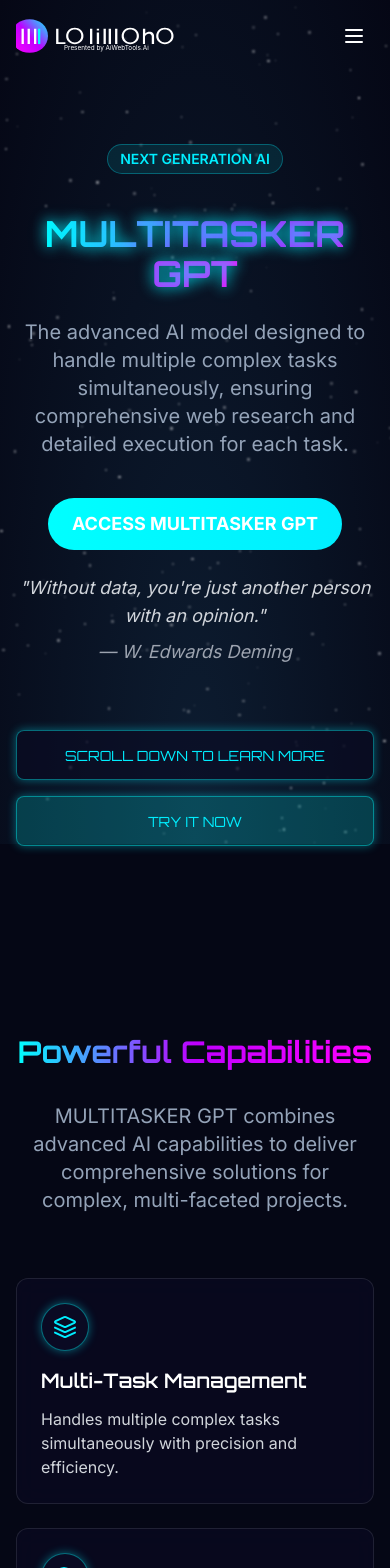
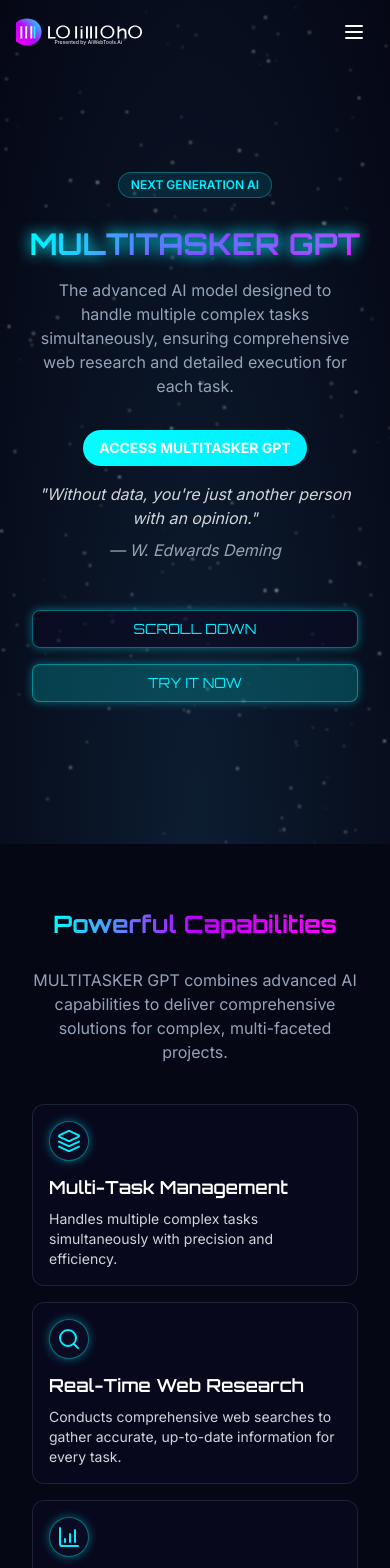
Before and after one commit to aiwebtools/multitaskergpt, a React (Vite) app: page / in a window 390 px wide. Shown: the top 1568 px of the page. Built offline with nearby package versions, Linux system fonts and the light colour scheme.

Commit message:
Optimize app design
This commit optimizes the web and mobile app design.

```diff
--- a/src/components/Features.tsx
+++ b/src/components/Features.tsx
@@ -63,7 +63,7 @@ const Features: React.FC = () => {
     if (containerRef.current) {
       const elements = containerRef.current.querySelectorAll('.feature-card');
       elements.forEach((el, index) => {
-        // Fix: Cast the element to HTMLElement to ensure it has the style property
+        // Cast the element to HTMLElement to ensure it has the style property
         const htmlEl = el as HTMLElement;
         htmlEl.style.animationDelay = `${0.1 * index}s`;
         observer.observe(el);
@@ -74,38 +74,38 @@ const Features: React.FC = () => {
   }, []);
 
   return (
-    <section className="section py-24" id="features" ref={containerRef}>
-      <div className="text-center mb-16">
-        <h2 className="heading-lg mb-4 title-gradient inline-block">Powerful Capabilities</h2>
-        <p className="subtitle max-w-3xl mx-auto">
+    <section className="section py-16 sm:py-20 md:py-24" id="features" ref={containerRef}>
+      <div className="text-center mb-10 sm:mb-16">
+        <h2 className="heading-lg mb-3 sm:mb-4 title-gradient inline-block">Powerful Capabilities</h2>
+        <p className="subtitle max-w-3xl mx-auto px-4">
           MULTITASKER GPT combines advanced AI capabilities to deliver comprehensive solutions for complex, multi-faceted projects.
         </p>
       </div>
 
-      <div className="grid grid-cols-1 md:grid-cols-2 lg:grid-cols-4 gap-6 mt-12">
+      <div className="grid grid-cols-1 sm:grid-cols-2 lg:grid-cols-4 gap-4 sm:gap-6 mt-8 sm:mt-12 px-4 sm:px-6">
         {features.map((feature, index) => (
           <div
             key={index}
-            className="feature-card glass-card p-6 transition-all duration-300 hover:shadow-[0_0_15px_rgba(0,238,255,0.3)] tilt-card opacity-0"
+            className="feature-card glass-card p-4 sm:p-6 transition-all duration-300 hover:shadow-[0_0_15px_rgba(0,238,255,0.3)] tilt-card opacity-0"
           >
-            <div className="w-12 h-12 rounded-full bg-cyber-dark flex items-center justify-center mb-4 cyber-border">
+            <div className="w-10 h-10 sm:w-12 sm:h-12 rounded-full bg-cyber-dark flex items-center justify-center mb-3 sm:mb-4 cyber-border">
               {feature.icon}
             </div>
-            <h3 className="text-xl font-cyber font-semibold mb-3 text-white">{feature.title}</h3>
-            <p className="text-gray-300">{feature.description}</p>
+            <h3 className="text-lg sm:text-xl font-cyber font-semibold mb-2 sm:mb-3 text-white">{feature.title}</h3>
+            <p className="text-sm sm:text-base text-gray-300">{feature.description}</p>
           </div>
         ))}
       </div>
 
-      <div className="mt-16 text-center">
+      <div className="mt-12 sm:mt-16 text-center">
         <a
           href="https://chatgpt.com/g/g-CeNnTrmnZ-multitasker-gpt"
-          className="btn-primary inline-flex items-center gap-2"
+          className="btn-primary inline-flex items-center gap-2 text-sm sm:text-base"
           target="_blank"
           rel="noopener noreferrer"
         >
           Experience MULTITASKER GPT
-          <svg className="w-5 h-5" fill="none" stroke="currentColor" viewBox="0 0 24 24" xmlns="http://www.w3.org/2000/svg">
+          <svg className="w-4 h-4 sm:w-5 sm:h-5" fill="none" stroke="currentColor" viewBox="0 0 24 24" xmlns="http://www.w3.org/2000/svg">
             <path strokeLinecap="round" strokeLinejoin="round" strokeWidth="2" d="M14 5l7 7m0 0l-7 7m7-7H3"></path>
           </svg>
         </a>
--- a/src/components/Hero.tsx
+++ b/src/components/Hero.tsx
@@ -35,11 +35,11 @@ const Hero: React.FC = () => {
   };
 
   return (
-    <div className="relative min-h-screen flex items-center justify-center pt-16" ref={containerRef}>
+    <div className="relative min-h-screen flex items-center justify-center pt-16 sm:pt-20" ref={containerRef}>
       <div className="section text-center">
-        <div className="space-y-6 max-w-4xl mx-auto">
+        <div className="space-y-4 sm:space-y-6 max-w-4xl mx-auto">
           <div className="animate-on-scroll opacity-0" style={{ animationDelay: '0.2s' }}>
-            <span className="inline-block py-1 px-3 rounded-full bg-cyber-glow/10 text-cyber-glow text-sm font-semibold mb-4 border border-cyber-glow/30">
+            <span className="inline-block py-1 px-3 rounded-full bg-cyber-glow/10 text-cyber-glow text-xs sm:text-sm font-semibold mb-3 sm:mb-4 border border-cyber-glow/30">
               NEXT GENERATION AI
             </span>
           </div>
@@ -52,7 +52,7 @@ const Hero: React.FC = () => {
             <span className="title-gradient animate-glow-text">MULTITASKER GPT</span>
           </h1>
 
-          <p className="subtitle animate-on-scroll opacity-0 max-w-3xl mx-auto" style={{ animationDelay: '0.6s' }}>
+          <p className="subtitle animate-on-scroll opacity-0 max-w-3xl mx-auto px-4" style={{ animationDelay: '0.6s' }}>
             The advanced AI model designed to handle multiple complex tasks simultaneously,
             ensuring comprehensive web research and detailed execution for each task.
           </p>
@@ -60,7 +60,7 @@ const Hero: React.FC = () => {
           <div className="pt-4 animate-on-scroll opacity-0" style={{ animationDelay: '0.8s' }}>
             <a
               href="https://chatgpt.com/g/g-CeNnTrmnZ-multitasker-gpt"
-              className="btn-primary text-lg inline-block"
+              className="btn-primary text-base sm:text-lg inline-block"
               target="_blank"
               rel="noopener noreferrer"
             >
@@ -68,29 +68,29 @@ const Hero: React.FC = () => {
             </a>
           </div>
 
-          <blockquote className="mt-10 italic text-lg text-gray-300 animate-on-scroll opacity-0" style={{ animationDelay: '1s' }}>
+          <blockquote className="mt-8 sm:mt-10 italic text-base sm:text-lg text-gray-300 animate-on-scroll opacity-0 px-4" style={{ animationDelay: '1s' }}>
             "Without data, you're just another person with an opinion."
             <footer className="text-gray-400 mt-2">— W. Edwards Deming</footer>
           </blockquote>
         </div>
 
         {/* 3D Floating Element with buttons */}
-        <div className="mt-16 relative h-32 animate-on-scroll opacity-0" style={{ animationDelay: '1.2s' }}>
-          <div className="absolute left-1/2 transform -translate-x-1/2 flex flex-col sm:flex-row gap-4 w-full justify-center">
+        <div className="mt-12 sm:mt-16 relative h-32 animate-on-scroll opacity-0" style={{ animationDelay: '1.2s' }}>
+          <div className="absolute left-1/2 transform -translate-x-1/2 flex flex-col sm:flex-row gap-4 w-full justify-center px-4">
             <button
               onClick={scrollToFeatures}
-              className="cyber-border rounded-lg px-6 py-3 bg-cyber-dark/60 backdrop-blur-md hover:animate-pulse-glow transition-all duration-300 hover:shadow-[0_0_15px_rgba(0,238,255,0.5)]"
+              className="cyber-border rounded-lg px-4 sm:px-6 py-2 sm:py-3 bg-cyber-dark/60 backdrop-blur-md hover:animate-pulse-glow transition-all duration-300 hover:shadow-[0_0_15px_rgba(0,238,255,0.5)] text-sm sm:text-base"
             >
-              <span className="text-cyber-glow font-cyber text-sm">SCROLL DOWN TO LEARN MORE</span>
+              <span className="text-cyber-glow font-cyber">SCROLL DOWN</span>
             </button>
 
             <a
               href="https://chatgpt.com/g/g-CeNnTrmnZ-multitasker-gpt"
               target="_blank"
               rel="noopener noreferrer"
-              className="cyber-border rounded-lg px-6 py-3 bg-cyber-blue/20 backdrop-blur-md hover:animate-pulse-glow transition-all duration-300 hover:shadow-[0_0_15px_rgba(0,238,255,0.5)]"
+              className="cyber-border rounded-lg px-4 sm:px-6 py-2 sm:py-3 bg-cyber-blue/20 backdrop-blur-md hover:animate-pulse-glow transition-all duration-300 hover:shadow-[0_0_15px_rgba(0,238,255,0.5)] text-sm sm:text-base"
             >
-              <span className="text-cyber-glow font-cyber text-sm">TRY IT NOW</span>
+              <span className="text-cyber-glow font-cyber">TRY IT NOW</span>
             </a>
           </div>
         </div>
--- a/src/components/Navbar.tsx
+++ b/src/components/Navbar.tsx
@@ -23,30 +23,53 @@ const Navbar: React.FC = () => {
     setMobileMenuOpen(!mobileMenuOpen);
   };
 
+  const closeMobileMenu = () => {
+    setMobileMenuOpen(false);
+  };
+
   return (
     <nav
       className={`fixed top-0 left-0 w-full z-50 transition-all duration-300 ${
         isScrolled
           ? 'bg-cyber-dark/80 backdrop-blur-md py-2 shadow-lg'
-          : 'bg-transparent py-4'
+          : 'bg-transparent py-3 sm:py-4'
       }`}
     >
       <div className="max-w-7xl mx-auto px-4 sm:px-6 lg:px-8">
         <div className="flex justify-between items-center">
           {/* Logo */}
           <a href="/" className="flex items-center">
-            <img src="/logo.svg" alt="MULTITASKER GPT" className="h-10" />
+            <img src="/logo.svg" alt="MULTITASKER GPT" className="h-8 sm:h-10" />
           </a>
 
           {/* Desktop Navigation */}
-          <div className="hidden md:flex items-center space-x-8">
-            <a href="https://chatgpt.com/g/g-CeNnTrmnZ-multitasker-gpt"
-               className="btn-primary text-sm" target="_blank" rel="noopener noreferrer">
+          <div className="hidden md:flex items-center space-x-6 lg:space-x-8">
+            <a
+              href="https://chatgpt.com/g/g-CeNnTrmnZ-multitasker-gpt"
+              className="btn-primary text-sm"
+              target="_blank"
+              rel="noopener noreferrer"
+            >
               ACCESS MULTITASKER GPT
             </a>
-            <a href="#faq" className="text-white hover:text-cyber-glow transition-colors">FAQ</a>
-            <a href="#disclaimer" className="text-white hover:text-cyber-glow transition-colors">Disclaimer</a>
-            <a href="https://www.aiwebtools.ai" className="text-white hover:text-cyber-glow transition-colors" target="_blank" rel="noopener noreferrer">
+            <a
+              href="#faq"
+              className="text-white hover:text-cyber-glow transition-colors text-sm lg:text-base"
+            >
+              FAQ
+            </a>
+            <a
+              href="#disclaimer"
+              className="text-white hover:text-cyber-glow transition-colors text-sm lg:text-base"
+            >
+              Disclaimer
+            </a>
+            <a
+              href="https://www.aiwebtools.ai"
+              className="text-white hover:text-cyber-glow transition-colors text-sm lg:text-base"
+              target="_blank"
+              rel="noopener noreferrer"
+            >
               More AI Tools
             </a>
           </div>
@@ -56,6 +79,7 @@ const Navbar: React.FC = () => {
             <button
               onClick={toggleMobileMenu}
               className="text-white p-2 focus:outline-none focus:ring-2 focus:ring-cyber-blue/50 rounded-md"
+              aria-label="Toggle menu"
             >
               {mobileMenuOpen ? <X size={24} /> : <Menu size={24} />}
             </button>
@@ -65,12 +89,20 @@ const Navbar: React.FC = () => {
 
       {/* Mobile Navigation */}
       {mobileMenuOpen && (
-        <div className="md:hidden glass-card mt-2 mx-4 rounded-lg overflow-hidden animate-fade-in">
-          <div className="flex flex-col space-y-4 p-4">
+        <div className="md:hidden fixed inset-0 z-40 bg-cyber-black/90 backdrop-blur-md pt-16 animate-fade-in">
+          <div className="flex flex-col space-y-6 p-6">
+            <button
+              onClick={closeMobileMenu}
+              className="absolute top-4 right-4 text-white p-2"
+              aria-label="Close menu"
+            >
+              <X size={24} />
+            </button>
+
             <a
               href="https://chatgpt.com/g/g-CeNnTrmnZ-multitasker-gpt"
               className="btn-primary text-center"
-              onClick={() => setMobileMenuOpen(false)}
+              onClick={closeMobileMenu}
               target="_blank"
               rel="noopener noreferrer"
             >
@@ -78,22 +110,22 @@ const Navbar: React.FC = () => {
             </a>
             <a
               href="#faq"
-              className="text-white hover:text-cyber-glow transition-colors py-2 px-4 rounded-md"
-              onClick={() => setMobileMenuOpen(false)}
+              className="text-white hover:text-cyber-glow transition-colors py-3 px-4 rounded-md text-lg text-center font-cyber"
+              onClick={closeMobileMenu}
             >
               FAQ
             </a>
             <a
               href="#disclaimer"
-              className="text-white hover:text-cyber-glow transition-colors py-2 px-4 rounded-md"
-              onClick={() => setMobileMenuOpen(false)}
+              className="text-white hover:text-cyber-glow transition-colors py-3 px-4 rounded-md text-lg text-center font-cyber"
+              onClick={closeMobileMenu}
             >
               Disclaimer
             </a>
             <a
               href="https://www.aiwebtools.ai"
-              className="text-white hover:text-cyber-glow transition-colors py-2 px-4 rounded-md"
-              onClick={() => setMobileMenuOpen(false)}
+              className="text-white hover:text-cyber-glow transition-colors py-3 px-4 rounded-md text-lg text-center font-cyber"
+              onClick={closeMobileMenu}
               target="_blank"
               rel="noopener noreferrer"
             >
--- a/src/index.css
+++ b/src/index.css
@@ -77,23 +77,59 @@
   }
 
   .section {
-    @apply py-20 px-4 sm:px-6 md:px-8 w-full max-w-7xl mx-auto;
+    @apply py-16 sm:py-20 px-4 sm:px-6 md:px-8 w-full max-w-7xl mx-auto;
   }
 
   .heading-xl {
-    @apply text-4xl md:text-5xl xl:text-6xl font-cyber font-bold;
+    @apply text-3xl sm:text-4xl md:text-5xl xl:text-6xl font-cyber font-bold;
   }
 
   .heading-lg {
-    @apply text-3xl md:text-4xl font-cyber font-bold;
+    @apply text-2xl sm:text-3xl md:text-4xl font-cyber font-bold;
   }
 
   .heading-md {
-    @apply text-2xl md:text-3xl font-cyber font-semibold;
+    @apply text-xl sm:text-2xl md:text-3xl font-cyber font-semibold;
   }
 
   .subtitle {
-    @apply text-xl text-muted-foreground mt-4;
+    @apply text-base sm:text-lg md:text-xl text-muted-foreground mt-4;
+  }
+
+  /* Mobile optimization classes */
+  .mobile-container {
+    @apply px-4 sm:px-6 md:px-8 w-full max-w-7xl mx-auto;
+  }
+
+  .mobile-py {
+    @apply py-10 sm:py-16 md:py-20;
+  }
+
+  .mobile-mt {
+    @apply mt-8 sm:mt-12 md:mt-16;
+  }
+
+  .mobile-mb {
+    @apply mb-8 sm:mb-12 md:mb-16;
+  }
+
+  /* Responsive flexbox utilities */
+  .flex-responsive {
+    @apply flex flex-col sm:flex-row;
+  }
+
+  .flex-responsive-reverse {
+    @apply flex flex-col-reverse sm:flex-row;
+  }
+
+  /* Responsive gap utilities */
+  .gap-responsive {
+    @apply gap-4 sm:gap-6 md:gap-8;
+  }
+
+  /* Responsive padding utilities */
+  .p-responsive {
+    @apply p-4 sm:p-6 md:p-8;
   }
 }
 
@@ -144,7 +180,7 @@
 
 /* Custom Scrollbar */
 ::-webkit-scrollbar {
-  width: 8px;
+  width: 6px;
 }
 
 ::-webkit-scrollbar-track {
@@ -159,3 +195,14 @@
 ::-webkit-scrollbar-thumb:hover {
   background: rgba(0, 238, 255, 0.8);
 }
+
+/* Mobile optimizations */
+@media (max-width: 640px) {
+  .btn-primary, .btn-secondary {
+    @apply px-4 py-2 text-sm;
+  }
+
+  .tilt-card:hover {
+    transform: none; /* Disable tilt effect on mobile for better performance */
+  }
+}
```
